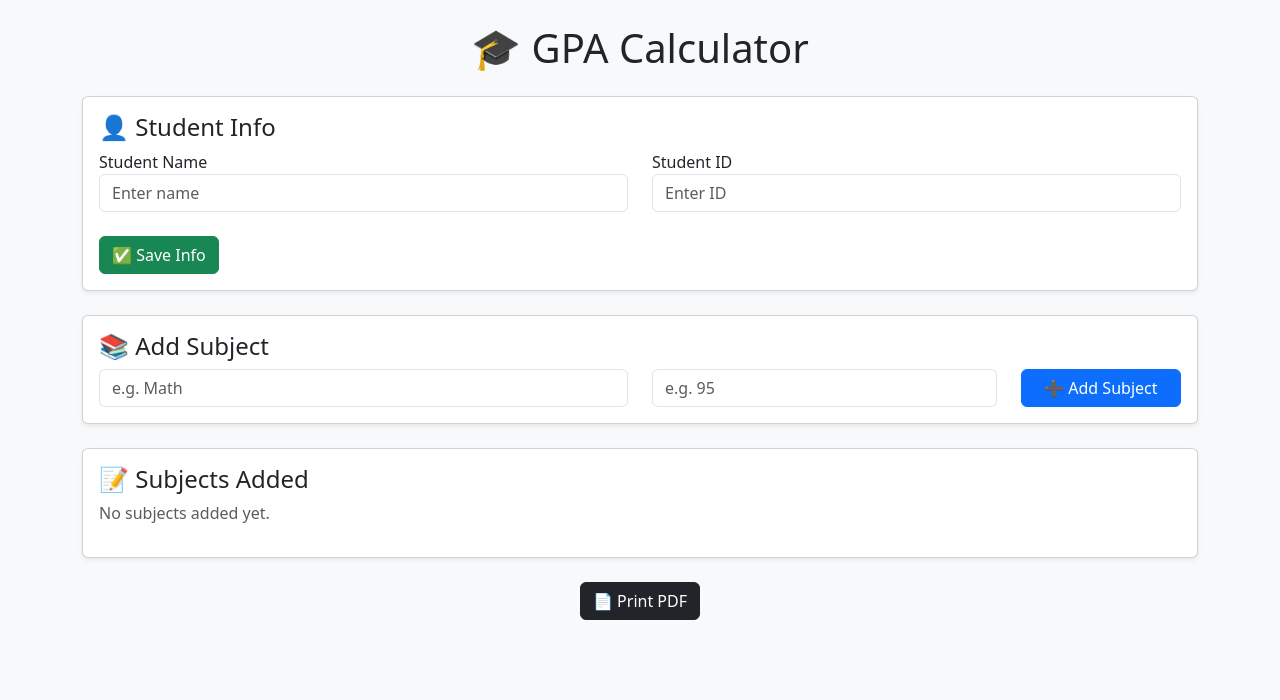
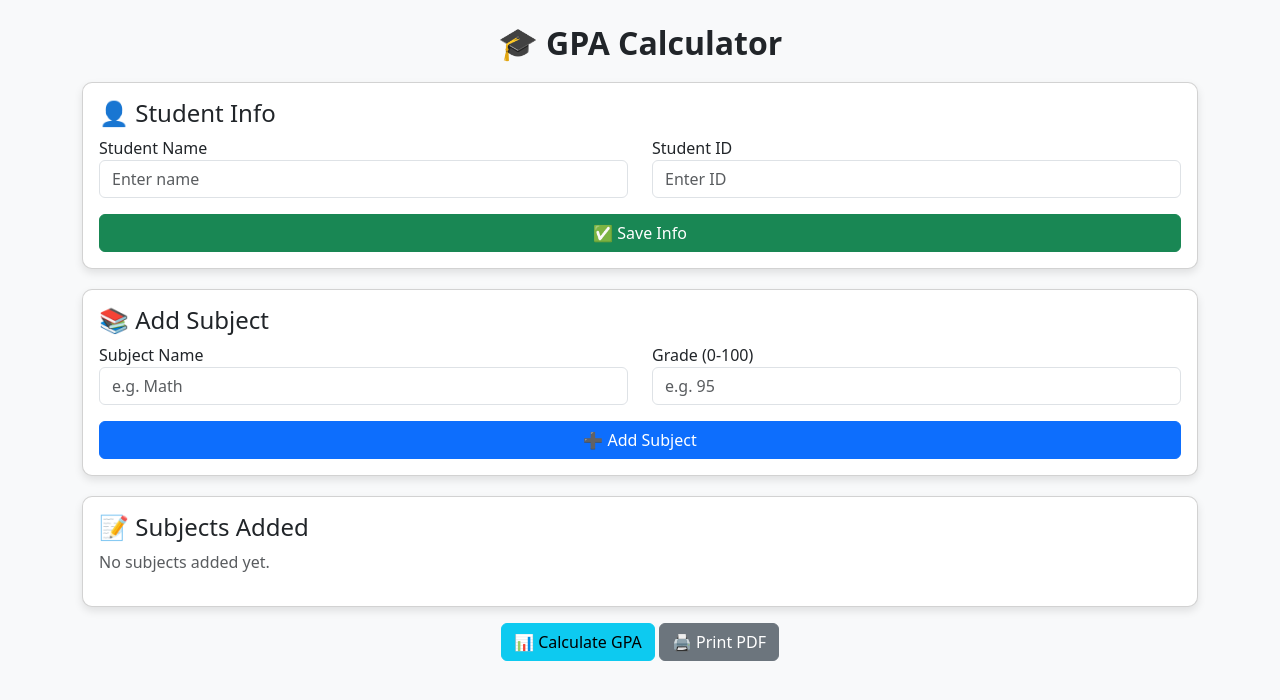
Before and after one commit to itzrockinoxd/GPA-Calculator, a Flask app: page / in a window 1280 px wide. Shown: the top 700 px of the page. Run offline with Flask 3, Linux system fonts and the light colour scheme.

```diff
--- a/templates/index.html
+++ b/templates/index.html
@@ -2,70 +2,74 @@
 <html lang="en">
 <head>
     <meta charset="UTF-8">
+    <meta name="viewport" content="width=device-width, initial-scale=1.0">
     <title>GPA Calculator</title>
-    <link href="https://cdn.jsdelivr.net/npm/bootstrap@5.3.2/dist/css/bootstrap.min.css" rel="stylesheet">
+    <link href="https://cdn.jsdelivr.net/npm/bootstrap@5.3.0/dist/css/bootstrap.min.css" rel="stylesheet">
+    <style>
+        body {
+            background-color: #f8f9fa;
+        }
+        .card {
+            margin-top: 20px;
+            border-radius: 10px;
+            box-shadow: 0 4px 8px rgba(0,0,0,0.1);
+        }
+        h2 {
+            margin-bottom: 20px;
+            font-weight: bold;
+        }
+    </style>
 </head>
-<body class="bg-light">
+<body>
 
-<div class="container py-4">
-    <h1 class="text-center mb-4">🎓 GPA Calculator</h1>
+<div class="container">
+    <h2 class="text-center mt-4">🎓 GPA Calculator</h2>
 
-    <!-- ✅ قسم بيانات الطالب -->
-    <div class="card mb-4 shadow-sm">
-        <div class="card-body">
+    <!-- ✅ Student Info Card -->
+    <div class="card p-3">
         <h4>👤 Student Info</h4>
-            <form method="POST">
-                <div class="row">
-                    <div class="col-md-6">
+        <form action="/save_student" method="POST">
+            <div class="row mb-3">
+                <div class="col">
                     <label>Student Name</label>
-                        <input type="text" class="form-control" name="student_name" placeholder="Enter name">
+                    <input type="text" class="form-control" name="student_name" placeholder="Enter name" required>
                 </div>
-                    <div class="col-md-6">
+                <div class="col">
                     <label>Student ID</label>
-                        <input type="text" class="form-control" name="student_id" placeholder="Enter ID">
+                    <input type="text" class="form-control" name="student_id" placeholder="Enter ID" required>
                 </div>
             </div>
-                <br>
-                <button type="submit" class="btn btn-success">✅ Save Info</button>
+            <button type="submit" class="btn btn-success w-100">✅ Save Info</button>
         </form>
+    </div>
 
-            {% if student_name and student_id %}
-            <hr>
-            <h5>📌 <strong>{{ student_name }}</strong> - {{ student_id }}</h5>
-            {% endif %}
+    <!-- ✅ Add Subject Card -->
+    <div class="card p-3">
+        <h4>📚 Add Subject</h4>
+        <form action="/add_subject" method="POST">
+            <div class="row mb-3">
+                <div class="col">
+                    <label>Subject Name</label>
+                    <input type="text" class="form-control" name="subject_name" placeholder="e.g. Math" required>
+                </div>
+                <div class="col">
+                    <label>Grade (0-100)</label>
+                    <input type="number" class="form-control" name="subject_grade" placeholder="e.g. 95" min="0" max="100" required>
                 </div>
             </div>
-
-    <!-- ✅ إضافة المواد -->
-    <div class="card mb-4 shadow-sm">
-        <div class="card-body">
-            <h4>📚 Add Subject</h4>
-            <form method="POST" action="/add_subject">
-                <div class="row">
-                    <div class="col-md-6">
-                        <input type="text" class="form-control" name="subject_name" placeholder="e.g. Math">
-                    </div>
-                    <div class="col-md-4">
-                        <input type="number" class="form-control" name="grade" placeholder="e.g. 95">
-                    </div>
-                    <div class="col-md-2">
             <button type="submit" class="btn btn-primary w-100">➕ Add Subject</button>
-                    </div>
-                </div>
         </form>
     </div>
-    </div>
 
-    <!-- ✅ عرض المواد -->
-    <div class="card mb-4 shadow-sm">
-        <div class="card-body">
+    <!-- ✅ Subjects Added -->
+    <div class="card p-3">
         <h4>📝 Subjects Added</h4>
         {% if subjects %}
             <ul class="list-group">
                 {% for subject in subjects %}
                     <li class="list-group-item d-flex justify-content-between align-items-center">
                         {{ subject.name }} - {{ subject.grade }}
-                            <form method="POST" action="/delete_subject/{{ loop.index0 }}">
+                        <form action="/delete_subject/{{ loop.index0 }}" method="POST" style="display:inline;">
                             <button type="submit" class="btn btn-danger btn-sm">🗑 Delete</button>
                         </form>
                     </li>
@@ -75,11 +79,16 @@
             <p class="text-muted">No subjects added yet.</p>
         {% endif %}
     </div>
-    </div>
 
-    <!-- ✅ الأزرار -->
-    <div class="text-center">
-        <a href="/print_pdf" class="btn btn-dark">📄 Print PDF</a>
+    <!-- ✅ Action Buttons -->
+    <div class="text-center mt-3">
+        <form action="/calculate_gpa" method="POST" style="display:inline-block;">
+            <button type="submit" class="btn btn-info">📊 Calculate GPA</button>
+        </form>
+
+        <form action="/print_pdf" method="GET" style="display:inline-block;">
+            <button type="submit" class="btn btn-secondary">🖨 Print PDF</button>
+        </form>
     </div>
 
 </div>
```
Lines whose indentation alone changed are shown as unchanged.
